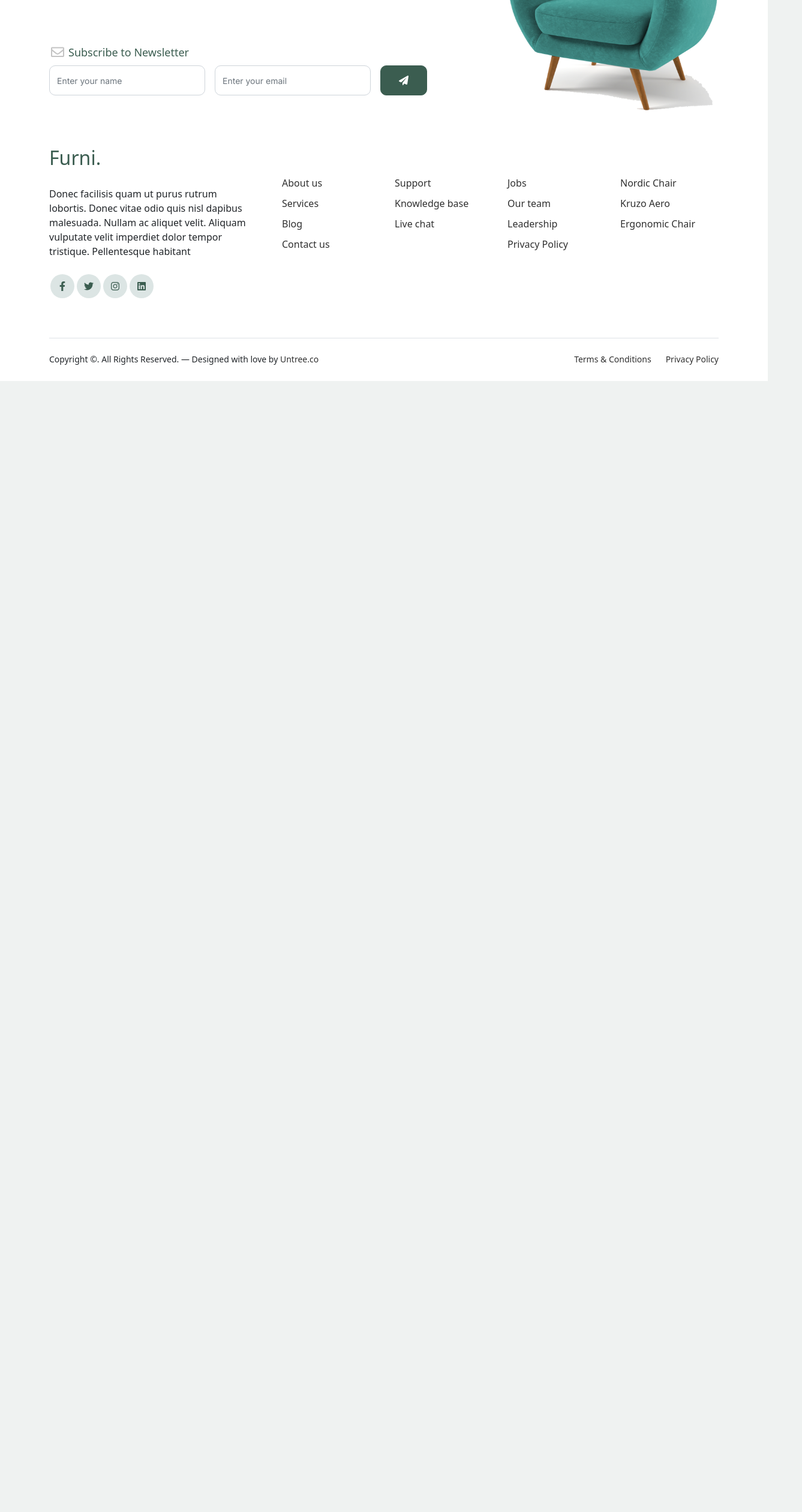
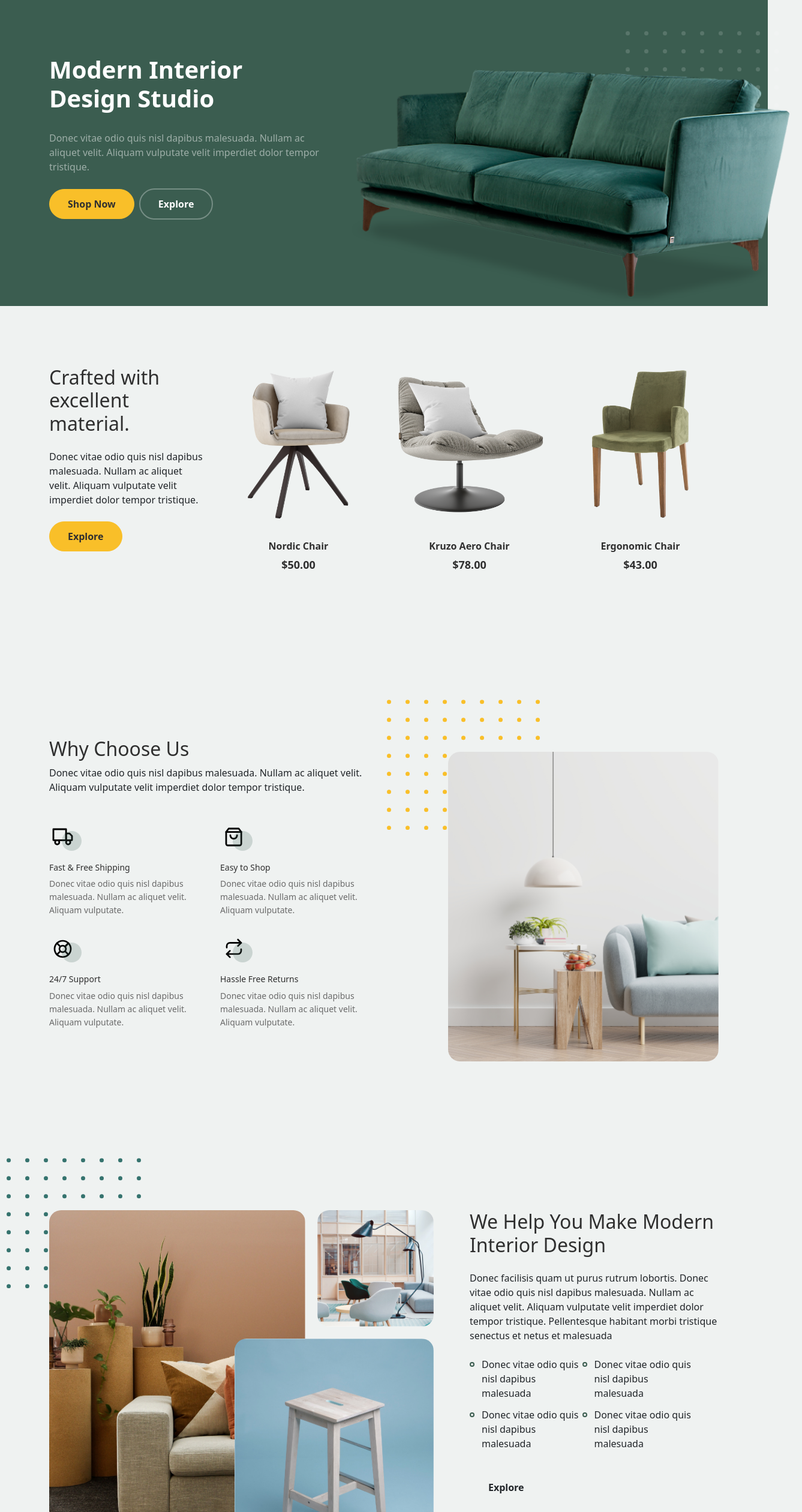
Before and after one commit to Developer-Kabir/FurniMart, a React (Create React App) app: page / in a window 1280 px wide. Shown: the part 80-2600 px from the top of the page at 60% size, 1337 px wide, since content can reach past the window. Before the commit the page ends 800 px from the top, so only its background shows below. Built offline with nearby package versions, Linux system fonts and the light colour scheme.

Commit message:
Home page We make happy section done

```diff
--- a/src/App.css
+++ b/src/App.css
@@ -36,3 +36,8 @@
     transform: rotate(360deg);
   }
 }
+
+
+.home-banner{
+  margin-bottom: 100px;
+}
--- a/src/Components/Pages/Home/Home.js
+++ b/src/Components/Pages/Home/Home.js
@@ -1,9 +1,16 @@
 import React from 'react';
+import HomeBanner from './HomeBanner';
+import Crafted from '../Service/Crafted';
+import WhyChoseUs from '../About/WhyChoseUs';
+import WeHelpYou from './WeHelpYou';
 
 const Home = () => {
     return (
         <div>
-
+            <HomeBanner></HomeBanner>
+            <Crafted></Crafted>
+            <WhyChoseUs></WhyChoseUs>
+            <WeHelpYou></WeHelpYou>
         </div>
     );
 };
--- /dev/null
+++ b/src/Components/Pages/Home/HomeBanner.js
@@ -0,0 +1,28 @@
+import React from 'react';
+
+const HomeBanner = () => {
+    return (
+        <div class="home-banner">
+            <div class="hero">
+				<div class="container">
+					<div class="row justify-content-between">
+						<div class="col-lg-5">
+							<div class="intro-excerpt">
+								<h1>Modern Interior <span clsas="d-block">Design Studio</span></h1>
+								<p class="mb-4">Donec vitae odio quis nisl dapibus malesuada. Nullam ac aliquet velit. Aliquam vulputate velit imperdiet dolor tempor tristique.</p>
+								<p><a href="/shop" class="btn btn-secondary me-2">Shop Now</a><a href="#" class="btn btn-white-outline">Explore</a></p>
+							</div>
+						</div>
+						<div class="col-lg-7">
+							<div class="hero-img-wrap">
+								<img src="Assets/images/couch.png" class="img-fluid"/>
+							</div>
+						</div>
+					</div>
+				</div>
+			</div>
+        </div>
+    );
+};
+
+export default HomeBanner;
--- /dev/null
+++ b/src/Components/Pages/Home/WeHelpYou.js
@@ -0,0 +1,33 @@
+import React from 'react';
+
+const WeHelpYou = () => {
+    return (
+        <div class="we-help-section">
+			<div class="container">
+				<div class="row justify-content-between">
+					<div class="col-lg-7 mb-5 mb-lg-0">
+						<div class="imgs-grid">
+							<div class="grid grid-1"><img src="Assets/images/img-grid-1.jpg" alt="Untree.co"/></div>
+							<div class="grid grid-2"><img src="Assets/images/img-grid-2.jpg" alt="Untree.co"/></div>
+							<div class="grid grid-3"><img src="Assets/images/img-grid-3.jpg" alt="Untree.co"/></div>
+						</div>
+					</div>
+					<div class="col-lg-5 ps-lg-5">
+						<h2 class="section-title mb-4">We Help You Make Modern Interior Design</h2>
+						<p>Donec facilisis quam ut purus rutrum lobortis. Donec vitae odio quis nisl dapibus malesuada. Nullam ac aliquet velit. Aliquam vulputate velit imperdiet dolor tempor tristique. Pellentesque habitant morbi tristique senectus et netus et malesuada</p>
+
+						<ul class="list-unstyled custom-list my-4">
+							<li>Donec vitae odio quis nisl dapibus malesuada</li>
+							<li>Donec vitae odio quis nisl dapibus malesuada</li>
+							<li>Donec vitae odio quis nisl dapibus malesuada</li>
+							<li>Donec vitae odio quis nisl dapibus malesuada</li>
+						</ul>
+						<p><a herf="#" class="btn">Explore</a></p>
+					</div>
+				</div>
+			</div>
+		</div>
+    );
+};
+
+export default WeHelpYou;
--- a/src/Components/Pages/Service/Crafted.js
+++ b/src/Components/Pages/Service/Crafted.js
@@ -11,7 +11,7 @@ const Crafted = () => {
 					<div class="col-md-12 col-lg-3 mb-5 mb-lg-0">
 						<h2 class="mb-4 section-title">Crafted with excellent material.</h2>
 						<p class="mb-4">Donec vitae odio quis nisl dapibus malesuada. Nullam ac aliquet velit. Aliquam vulputate velit imperdiet dolor tempor tristique. </p>
-						<p><a href="#" class="btn">Explore</a></p>
+						<p><a href="" class="btn btn-secondary">Explore</a></p>
 					</div>
 
 					<div class="col-12 col-md-4 col-lg-3 mb-5 mb-md-0">
```
